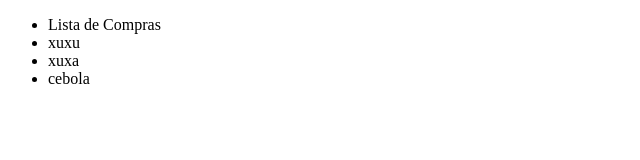
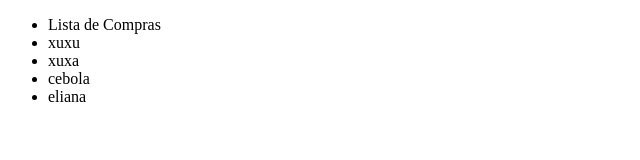
Before and after one commit to J27mendes/Quebrando-a-cabe-a, a plain HTML site: page index.html in a window 1280 px wide. Shown: the full height of the page, 0-640 px from the left. Drawn offline with Linux system fonts and the light colour scheme.

Commit message:
adicionando eliana a lisa te compras

```diff
--- a/index.html
+++ b/index.html
@@ -13,6 +13,7 @@
             <li>xuxu</li>
             <li>xuxa</li>
             <li>cebola</li>
+            <li>eliana</li>
         </ul>
     </section>
 
```
